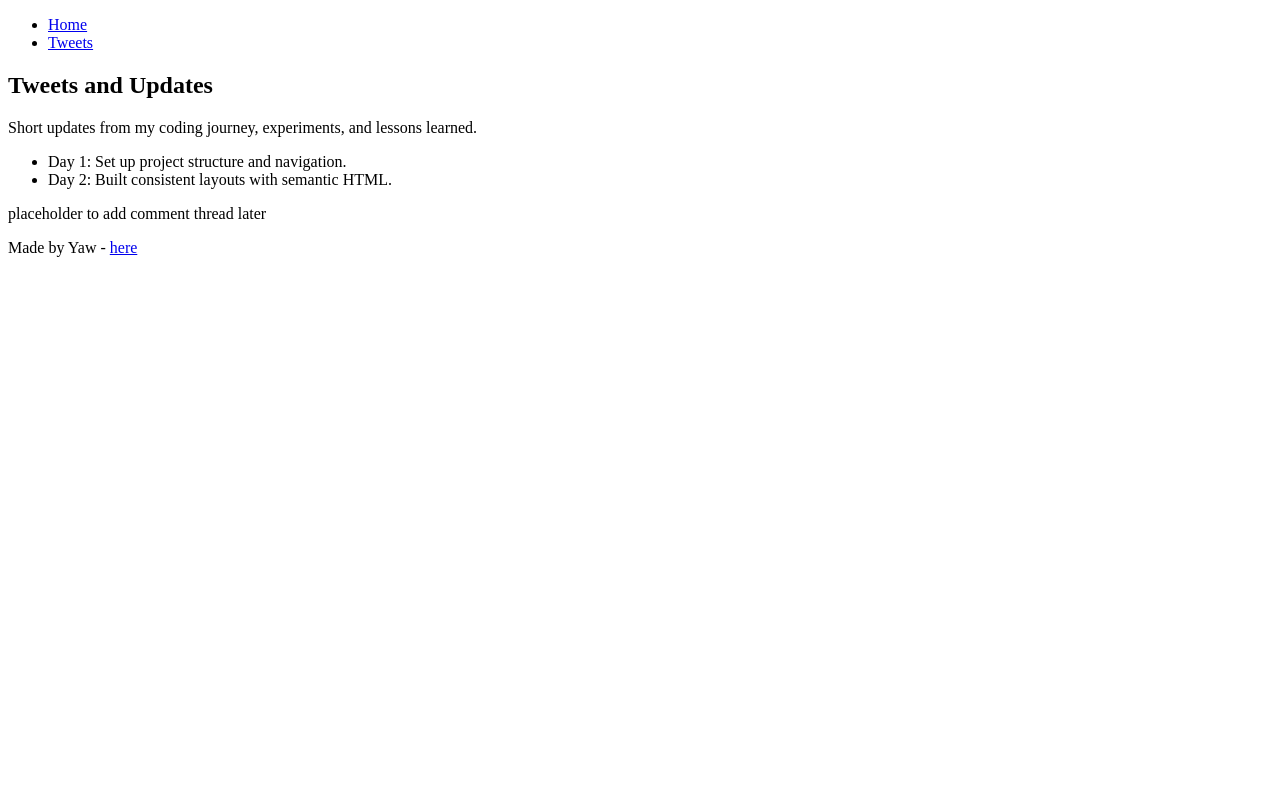
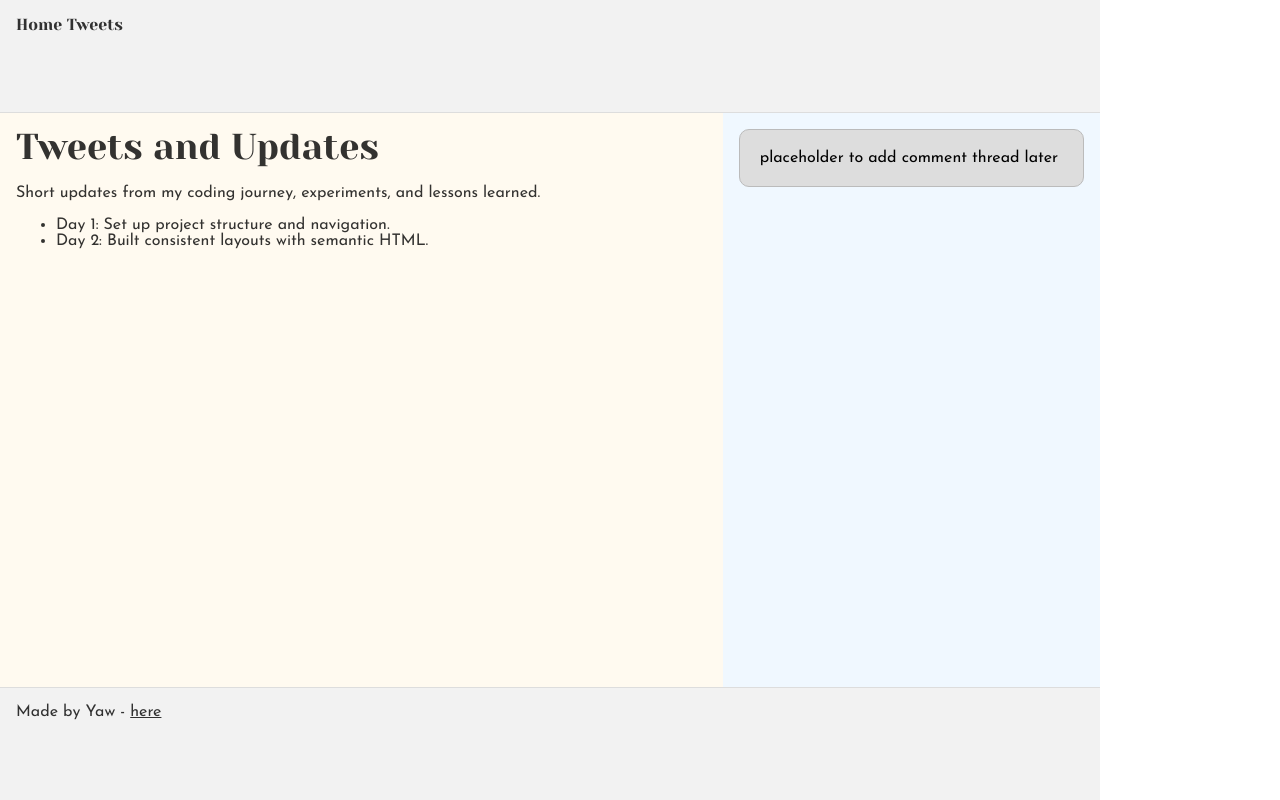
Before and after one commit to leo89768/alx_html_css-34, a plain HTML site: page tweets.html in a window 1280 px wide. Drawn offline with Linux system fonts and the light colour scheme.

Commit message:
Updated with the CSS Flexbox approach for styles.css

```diff
--- a/styles.css
+++ b/styles.css
@@ -0,0 +1,51 @@
+/* Base layout reset */
+html, body {
+  height: 100%;
+  margin: 0;
+}
+
+/* Page-level flex column */
+body {
+  display: flex;
+  flex-direction: column;
+}
+
+/* Middle area flex row */
+main {
+  display: flex;
+  flex-direction: row;
+  flex: auto;     /* fill available space */
+  min-height: 0;  /* allow children to scroll properly */
+}
+
+/* Weighted split and internal scrolling */
+article {
+  flex: 2;
+  overflow-y: auto;
+  padding: 1rem;
+  background: #fffaf0; /* debug: remove later */
+}
+
+aside {
+  flex: 1;
+  overflow-y: auto;
+  padding: 1rem;
+  background: #f0f8ff; /* debug: remove later */
+}
+
+/* Header and footer styling */
+header, footer {
+  flex: 0 0 auto;
+  padding: 1rem;
+  background: #f2f2f2;
+  border-bottom: 1px solid #ddd;
+}
+footer {
+  border-top: 1px solid #ddd;
+  border-bottom: none;
+}
+
+/* Responsive: stack main content on narrow screens */
+@media (max-width: 700px) {
+  main { flex-direction: column; }
+  article, aside { flex: auto; }
--- a/tweets.html
+++ b/tweets.html
@@ -4,6 +4,9 @@
   <meta charset="UTF-8">
   <meta name="viewport" content="width=device-width, initial-scale=1">
   <title>Tweets — My First Portfolio</title>
+
+  <link href="base.css" rel="stylesheet">
+  <link href="styles.css" rel="stylesheet">
 </head>
 <body>
   <header>
```
